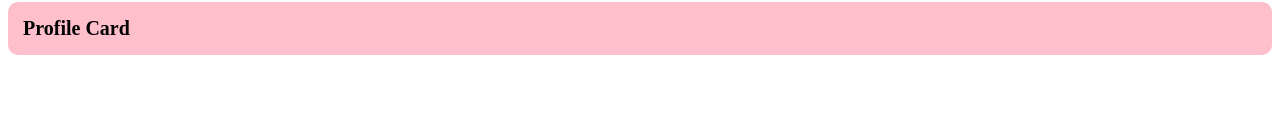
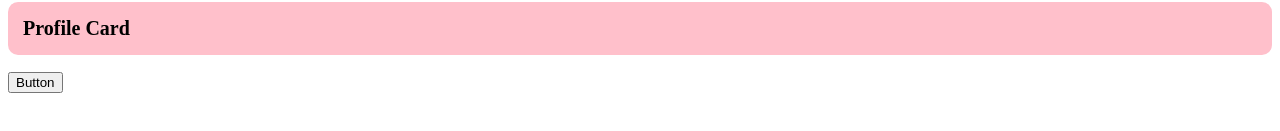
Before and after one commit to Sushey01/50-Hour-React-Challenge, a React (Vite) app: page / in a window 1280 px wide. Shown: the part 505-636 px from the top of the page. Built offline with nearby package versions, Linux system fonts and the light colour scheme.

Commit message:
Day5-Events

```diff
--- a/src/App.jsx
+++ b/src/App.jsx
@@ -6,6 +6,7 @@ import Weather from "./components/Day4ConditionalRendering/Weather";
 import ProfileCard from "./components/Day5_InLineStyles__ICONS/ProfileCard";
 import StyleCard from "./components/Day5_InLineStyles__ICONS/StyleCard";
 import Styles from "./components/Day5_InLineStyles__ICONS/Styles";
+import Events from "./components/Day5EventsHandling/Events";
 import Expressions from "./components/Expressions";
 import Footer from "./components/Footer"
 import Greet from "./components/Greet"
@@ -82,6 +83,7 @@ const App = () =>{
       <Styles />
       <StyleCard/>
       <ProfileCard/>
+      <Events/>
      </div>
 
     </section>
--- /dev/null
+++ b/src/components/Day5EventsHandling/Events.jsx
@@ -0,0 +1,11 @@
+import React from 'react'
+
+const Events = () => {
+  return (
+    <div>
+      <button onClick={()=>console.log("You Clicked Me!")}>Button</button>
+    </div>
+  )
+}
+
+export default Events
```
